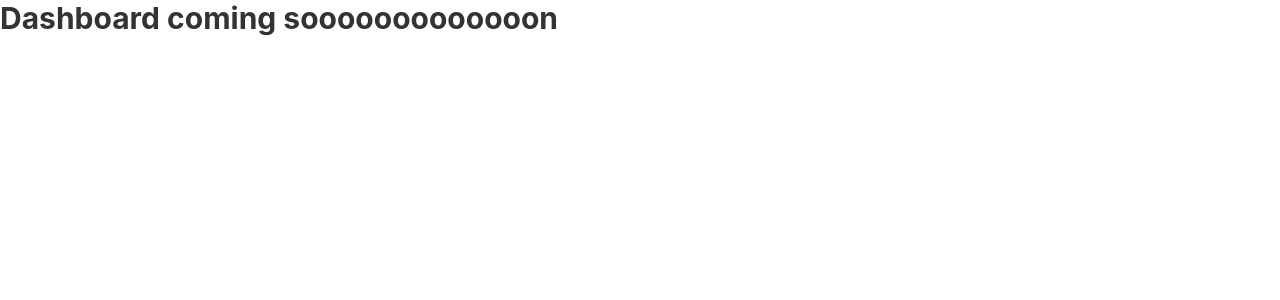
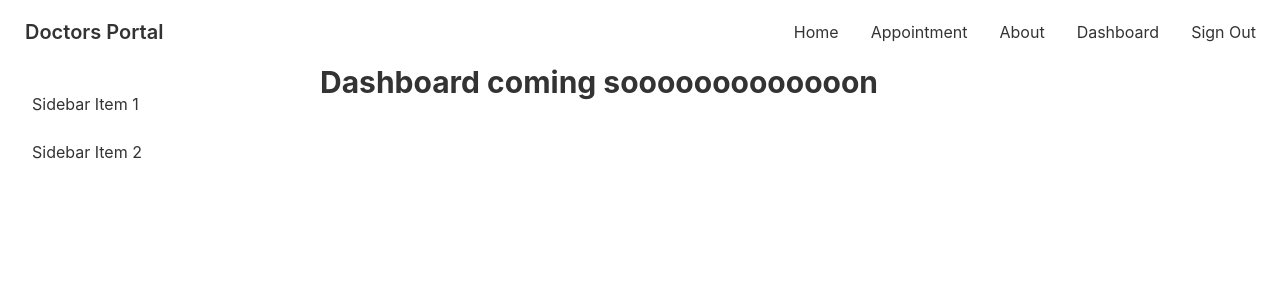
Before and after one commit to abdulhakim10/doctors-portal-client, a React (Create React App) app: page /dashboard in a window 1280 px wide. Shown: the top 300 px of the page. Built offline with nearby package versions, Linux system fonts and the light colour scheme; no server answers; sample sign-in values are in the browser's storage.

Commit message:
Create Dashboard route with Drawer and Nested Route

```diff
--- /dev/null
+++ b/src/Layout/DashboardLayout.js
@@ -0,0 +1,28 @@
+import React from 'react';
+import { Outlet } from 'react-router-dom';
+import Navbar from '../pages/Shared/Navbar/Navbar';
+
+const DashboardLayout = () => {
+    return (
+        <div>
+            <Navbar></Navbar>
+
+            <div className="drawer drawer-mobile">
+                <input id="dashboard-drawer" type="checkbox" className="drawer-toggle" />
+                <div className="drawer-content">
+                    <Outlet></Outlet>
+                </div>
+                <div className="drawer-side">
+                    <label htmlFor="dashboard-drawer" className="drawer-overlay"></label>
+                    <ul className="menu p-4 w-80 bg-base-100 text-base-content">
+                        <li><a>Sidebar Item 1</a></li>
+                        <li><a>Sidebar Item 2</a></li>
+                    </ul>
+
+                </div>
+            </div>
+        </div>
+    );
+};
+
+export default DashboardLayout;
--- a/src/pages/Appointment/Appointment/AvailableAppointments/BookingModal.js
+++ b/src/pages/Appointment/Appointment/AvailableAppointments/BookingModal.js
@@ -46,6 +46,10 @@ const BookingModal = ({ treatment, selectedDate, setTreatment, refetch }) => {
                 setTreatment(null);
                 refetch();
             }
+            else{
+                setTreatment(null);
+                toast.error(data.message);
+            }
         })
     }
     return (
--- a/src/pages/Shared/Navbar/Navbar.js
+++ b/src/pages/Shared/Navbar/Navbar.js
@@ -6,7 +6,7 @@ const Navbar = () => {
     const { user, logOut } = useContext(AuthContext);
     console.log(user)
 
-    const handleLogOut = async() => {
+    const handleLogOut = async () => {
         await logOut();
     }
     const menuItems = <React.Fragment>
@@ -44,6 +44,9 @@ const Navbar = () => {
                     {menuItems}
                 </ul>
             </div>
+            <label htmlFor="dashboard-drawer" tabIndex={2} className="btn btn-ghost lg:hidden">
+                <svg xmlns="http://www.w3.org/2000/svg" className="h-5 w-5" fill="none" viewBox="0 0 24 24" stroke="currentColor"><path strokeLinecap="round" strokeLinejoin="round" strokeWidth="2" d="M4 6h16M4 12h8m-8 6h16" /></svg>
+            </label>
         </div>
     );
 };
```
Also changed, not shown: src/Routes/Routes/Routes.js (+8 -1 lines).
